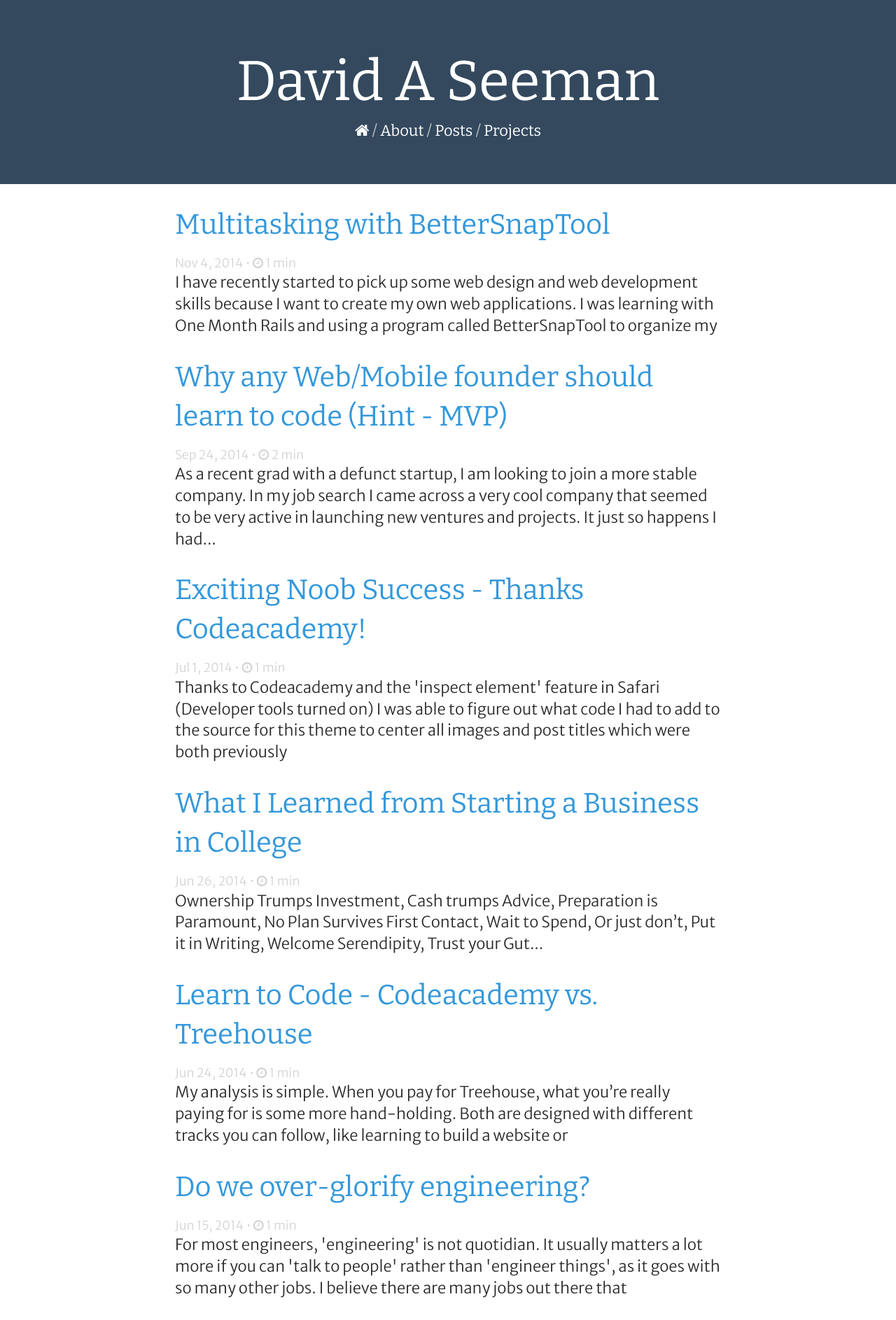
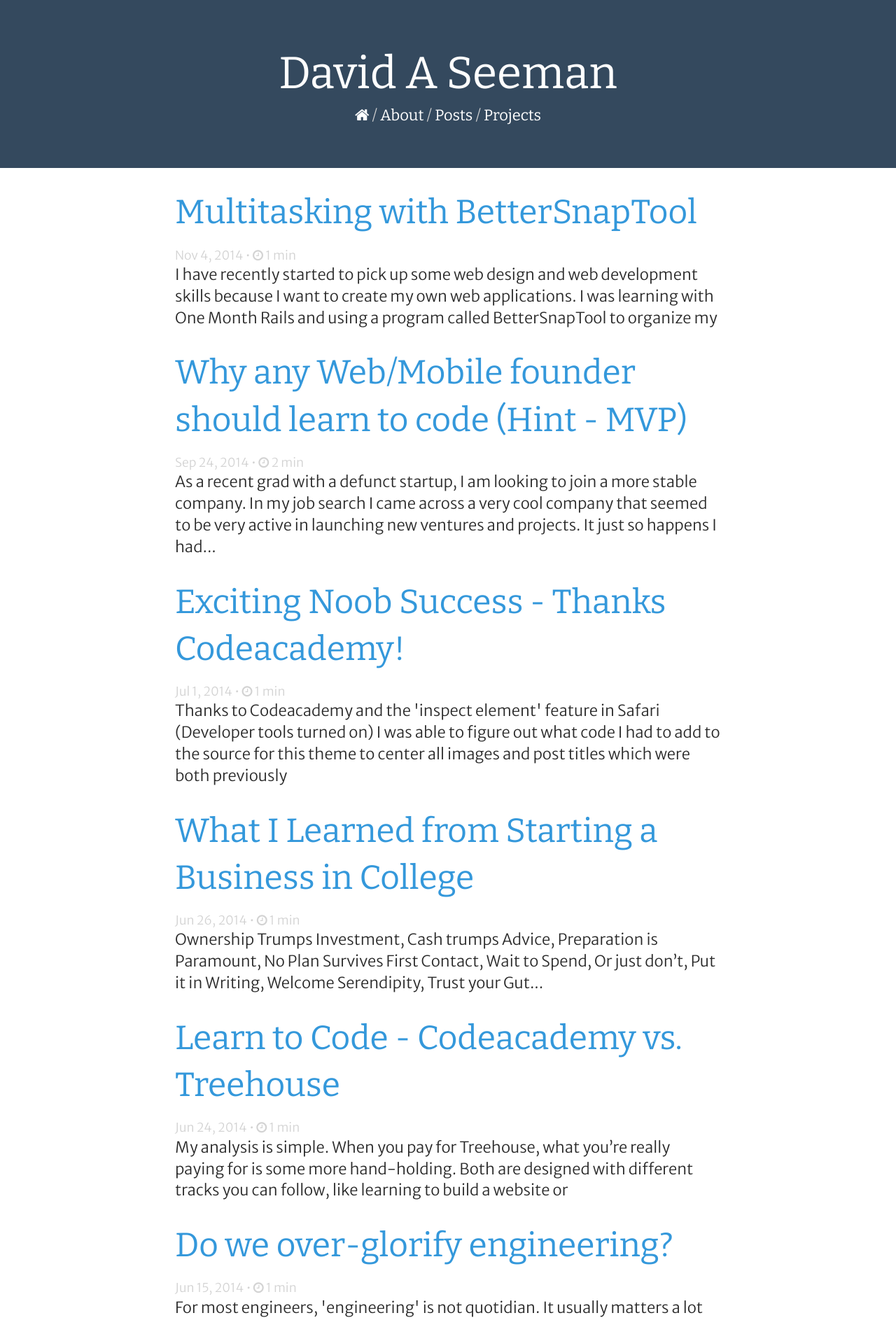
Before and after one commit to Shipwright/daveas.github.io, a Jekyll site: the page built from posts.html, in a window 1280 px wide. Shown: the top 1886 px of the page at 70% size. Built offline with Jekyll 4.4.1, drawn with Linux system fonts in a browser that asks for light colours; nearby versions of some CDN libraries; emoji names are drawn with the system emoji font; some web fonts are replaced.

Commit message:
Update _base.scss

```diff
--- a/_sass/_base.scss
+++ b/_sass/_base.scss
@@ -193,25 +193,22 @@ pre {
  * Headers
  */
 h1 {
-    font-size: 80px;
-
+    font-size: 64px;
     @include media-query($on-palm) {
-        font-size: 64px;
+        font-size: 60px;
     }
 }
 
 h2 {
-    font-size: 40px;
-
+    font-size: 48px;
     @include media-query($on-palm) {
-        font-size: 32px;
+        font-size: 44px;
     }
 }
 
 h3 {
-    font-size: 36px;
-
+    font-Size: 32px;
     @include media-query($on-palm) {
-        font-size: 26px;
+        font-size: 28px;
     }
 }
```
